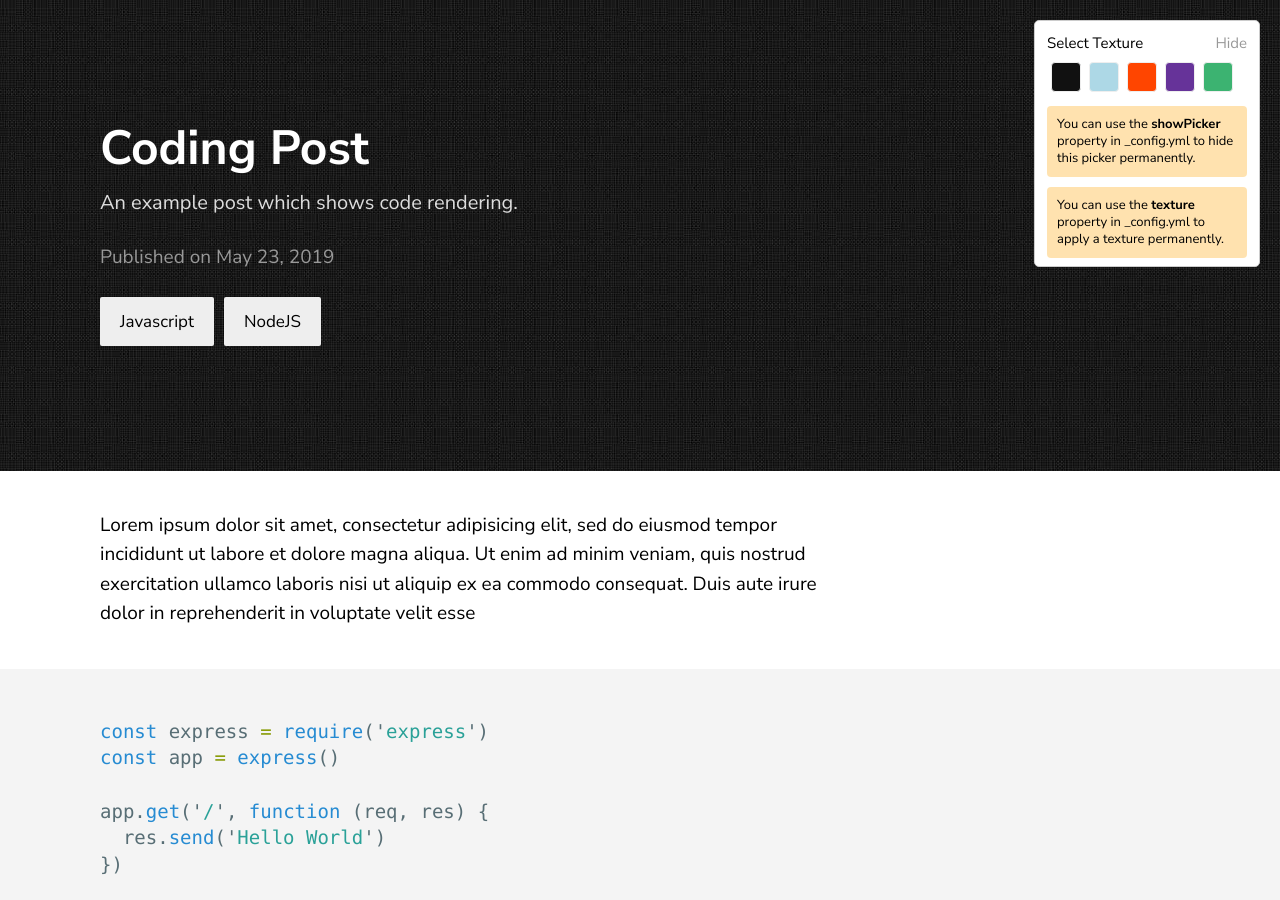
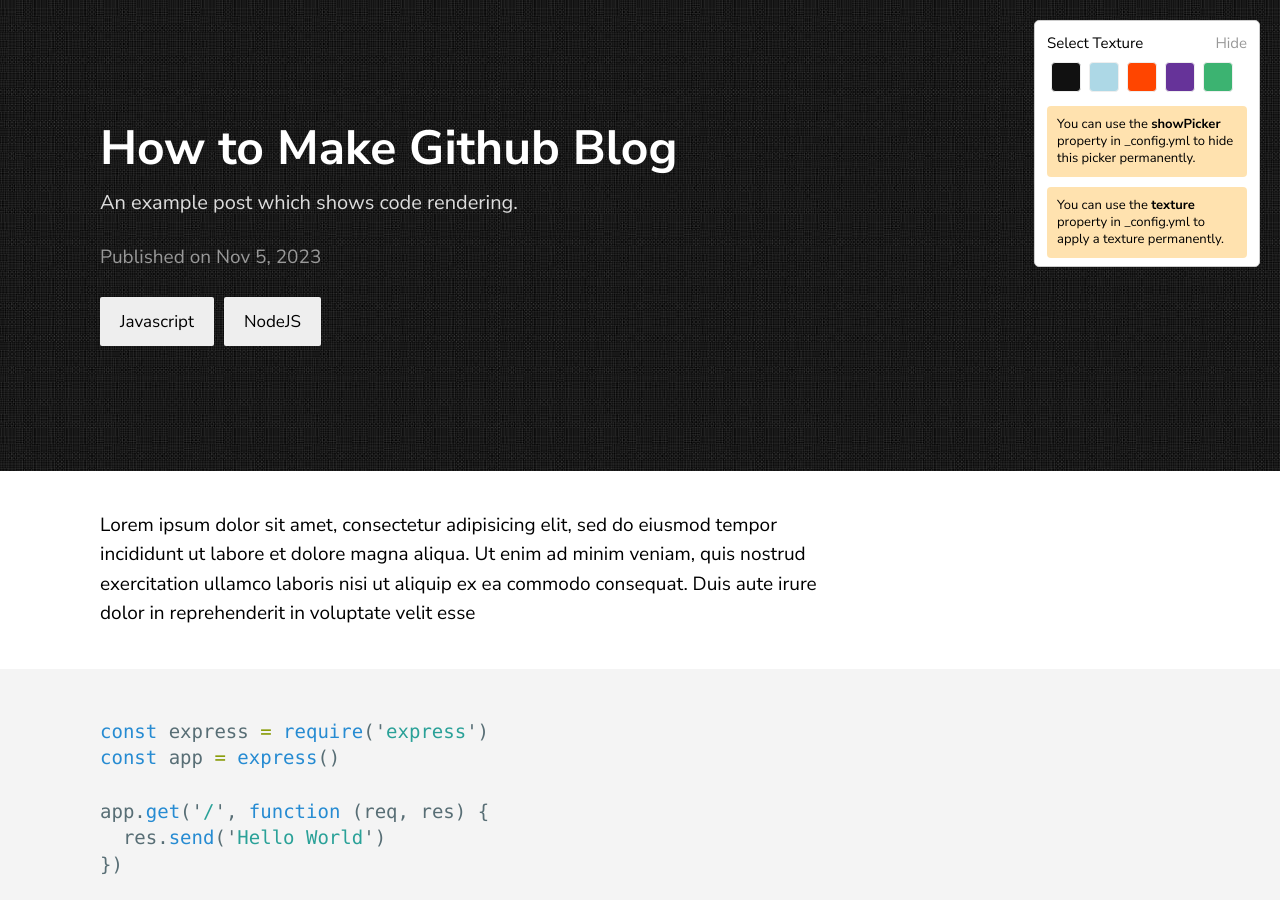
Before and after one commit to ParkJeonghyeon1013/ParkJeonghyeon1013.github.io, a Jekyll site: the page built from _posts/2019-06-30-coding-post.markdown, in a window 1280 px wide and 900 px high. Built offline with Jekyll 4.4.1, drawn with Linux system fonts in a browser that asks for light colours.

```diff
--- a/_posts/2019-06-30-coding-post.markdown
+++ b/_posts/2019-06-30-coding-post.markdown
@@ -1,8 +1,8 @@
 ---
 layout: post
-title:  "Coding Post"
+title:  "How to Make Github Blog"
 description: An example post which shows code rendering.
-date:   2019-05-23 21:03:36 +0530
+date:   2023-11-05 21:03:36 +0530
 categories: Javascript NodeJS
 ---
 Lorem ipsum dolor sit amet, consectetur adipisicing elit, sed do eiusmod tempor incididunt ut labore et dolore magna aliqua. Ut enim ad minim veniam, quis nostrud exercitation ullamco laboris nisi ut aliquip ex ea commodo consequat. Duis aute irure dolor in reprehenderit in voluptate velit esse
```
Also changed, not shown: Gemfile.lock (deleted), 1 other file.
